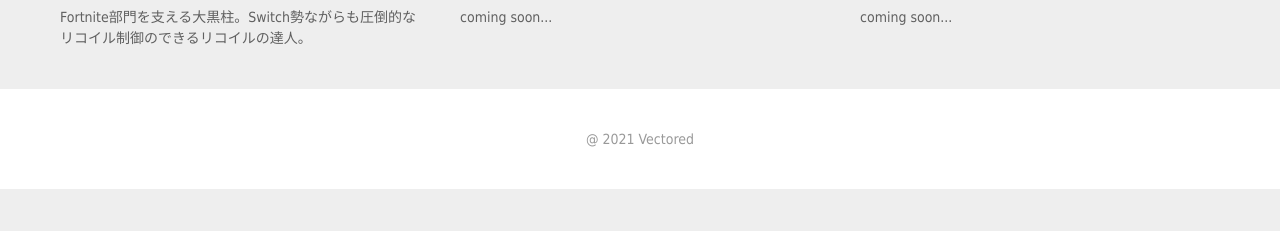
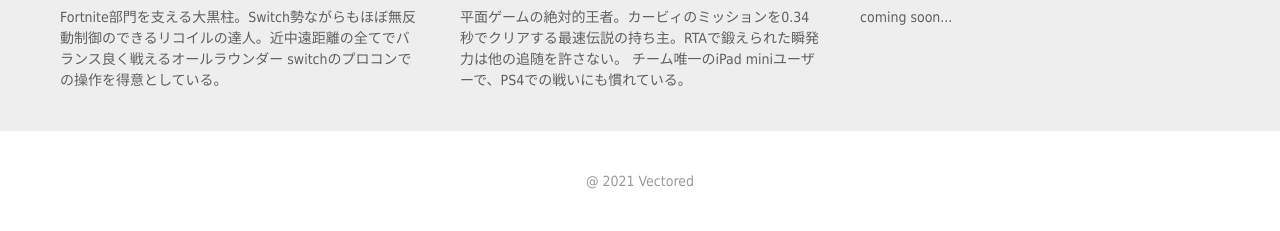
Before and after one commit to Lwn-boat/exlea, a website: page index.html in a window 1280 px wide. Shown: the part 798-1029 px from the top of the page. Before the commit the page ends 987 px from the top, so only its background shows below. Drawn offline with Linux system fonts and the light colour scheme.

Commit message:
coming soon v2

```diff
--- a/index.html
+++ b/index.html
@@ -106,7 +106,8 @@
             </div>
             <div class="desc">
               <p>
-                Fortnite部門を支える大黒柱。Switch勢ながらも圧倒的なリコイル制御のできるリコイルの達人。
+                Fortnite部門を支える大黒柱。Switch勢ながらもほぼ無反動制御のできるリコイルの達人。近中遠距離の全てでバランス良く戦えるオールラウンダー
+                switchのプロコンでの操作を得意としている。
               </p>
             </div>
           </li>
@@ -125,7 +126,8 @@
             </div>
             <div class="desc">
               <p>
-                coming soon...
+                平面ゲームの絶対的王者。カービィのミッションを0.34秒でクリアする最速伝説の持ち主。RTAで鍛えられた瞬発力は他の追随を許さない。
+                チーム唯一のiPad miniユーザーで、PS4での戦いにも慣れている。
               </p>
             </div>
           </li>
```
Also changed, not shown: images/photos/takecha.jpg (added).
